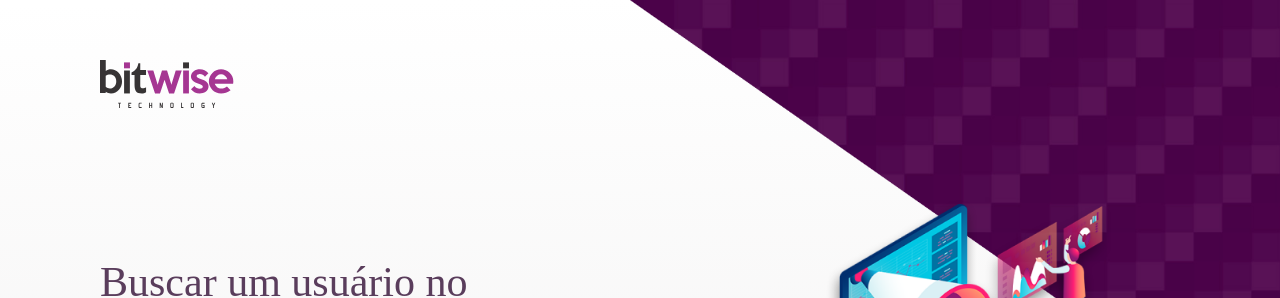
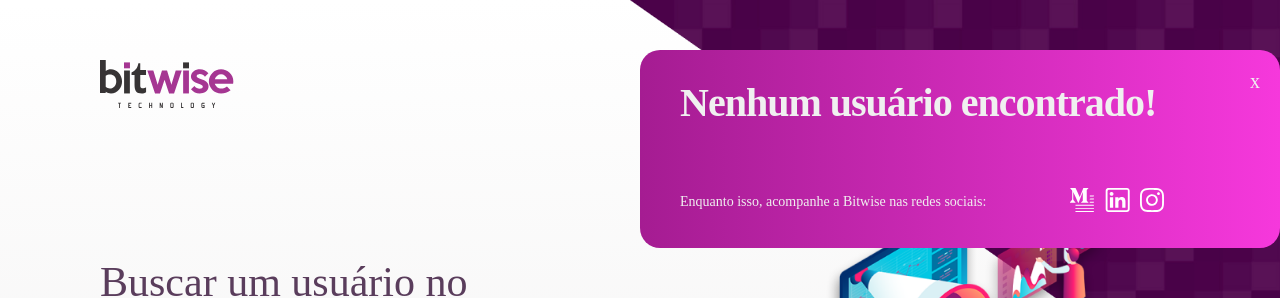
Before and after one commit to bitwise-technology/front-end-test, a React (Create React App) app in the folder frontend/: page / in a window 1280 px wide. Both pictures are taken after a click on the element 480 px from the left and 518 px from the top of the page. Shown: the top 298 px of the page. Built offline with nearby package versions, Linux system fonts and the light colour scheme; no server answers.

Commit message:
refactor: change in the name of AlertContext

```diff
--- a/frontend/src/components/alert/Alert.tsx
+++ b/frontend/src/components/alert/Alert.tsx
@@ -1,6 +1,6 @@
 import React, { useContext } from "react";
 
-import { Context } from "../../contexts/AlertContext";
+import { AlertContext } from "../../contexts/AlertContext";
 
 
 import { ReactComponent as MediumIcon } from "../../assets/medium_icon.svg";
@@ -16,15 +16,11 @@ import {
 } from "./AlertStyles";
 
 const Alert = () => {
-  const { showAlert, setShowAlert, text } = useContext(Context);
+  const { showAlert, setShowAlert, text } = useContext(AlertContext);
 
   const closeAlert = () => {
     setShowAlert && setShowAlert(false);
   };
-
-  setTimeout(() => {
-    setShowAlert && setShowAlert(false);
-  }, 7 * 1000);
 
   return showAlert ? (
     <AlertContainer>
--- a/frontend/src/contexts/AlertContext.tsx
+++ b/frontend/src/contexts/AlertContext.tsx
@@ -7,7 +7,7 @@ interface ContextType {
   setShowAlert: Function;
 }
 
-export const Context = React.createContext<Partial<ContextType>>({});
+export const AlertContext = React.createContext<Partial<ContextType>>({});
 
 const AlertProvider: React.FC = ({ children }) => {
 
@@ -22,7 +22,7 @@ const AlertProvider: React.FC = ({ children }) => {
   };
 
   return (
-    <Context.Provider value={alertContextValue}>{children}</Context.Provider>
+    <AlertContext.Provider value={alertContextValue}>{children}</AlertContext.Provider>
   );
 };
 
--- a/frontend/src/pages/home/components/search_container/HomeSearchContainer.tsx
+++ b/frontend/src/pages/home/components/search_container/HomeSearchContainer.tsx
@@ -4,7 +4,7 @@ import { useHistory } from "react-router-dom";
 import { ReactComponent as GithubIcon } from "../../../../assets/github_icon.svg";
 
 import { UserContext } from "../../../../contexts/UserContext";
-import { Context } from "../../../../contexts/AlertContext";
+import { AlertContext } from "../../../../contexts/AlertContext";
 
 import { useIsMount } from "../../../../custom_hooks/useIsMount";
 
@@ -24,7 +24,7 @@ const SearchContainer = () => {
   const history = useHistory();
 
   const provider = useContext(UserContext);
-  const { setText, setShowAlert } = useContext(Context);
+  const { setText, setShowAlert } = useContext(AlertContext);
 
   const [userToFetchFromGithub, setUserToFetchFromGithub] = useState("");
 
--- a/frontend/src/pages/search/components/header/SearchHeader.tsx
+++ b/frontend/src/pages/search/components/header/SearchHeader.tsx
@@ -5,7 +5,7 @@ import { Link } from "react-router-dom";
 import { ReactComponent as BitwiseLogo } from "../../../../assets/bitwise_logo.svg";
 
 import { UserContext } from "../../../../contexts/UserContext";
-import { Context } from "../../../../contexts/AlertContext";
+import { AlertContext } from "../../../../contexts/AlertContext";
 
 import { useIsMount } from "../../../../custom_hooks/useIsMount";
 
@@ -22,7 +22,7 @@ import {
 const SearchHeader = () => {
   const [userToFetchFromGithub, setUserToFetchFromGithub] = useState("");
   const provider = useContext(UserContext);
-  const { setText, setShowAlert } = useContext(Context);
+  const { setText, setShowAlert } = useContext(AlertContext);
 
   //To not need to put it in the Dependecy Array of useEffect
   const isMount = (useIsMount() as unknown) as React.Ref<boolean>;
```
